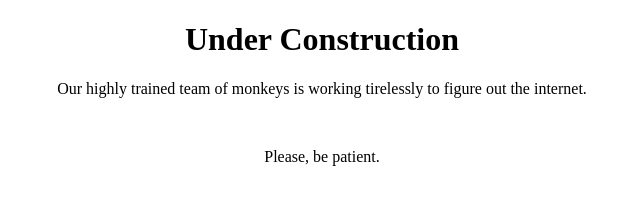
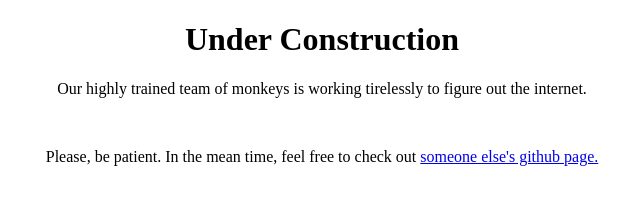
Before and after one commit to jkilla1000/freegrass.github.io, a plain HTML site: page index.html in a window 1280 px wide. Shown: the whole page, without its empty margins (318-958 px from the left). Drawn offline with Linux system fonts and the light colour scheme.

Commit message:
Added Link

```diff
--- a/index.html
+++ b/index.html
@@ -6,7 +6,7 @@
 			<h1>Under Construction</h1>
 			<p>Our highly trained team of monkeys is working tirelessly to figure out the internet.</p>
 			<br>
-			<p>Please, be patient.</p>
+			<p>Please, be patient. In the mean time, feel free to check out <a href="foogit.github.io">someone else's github page.</a></p>
 		</center>
 	</body>
 </html>
```
